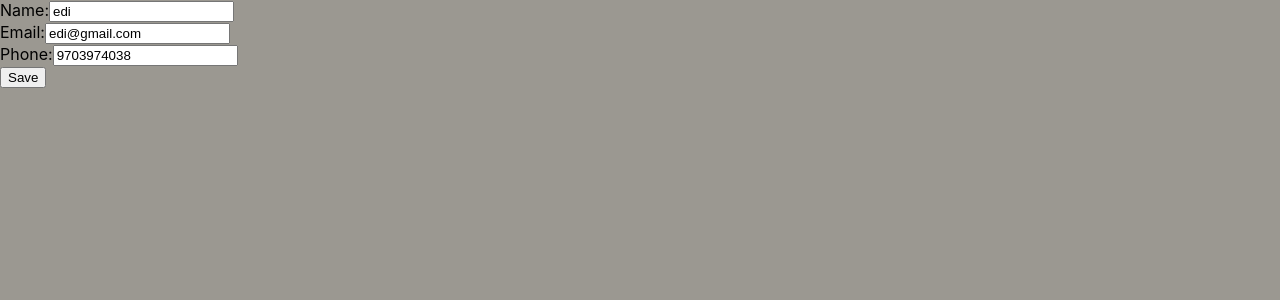
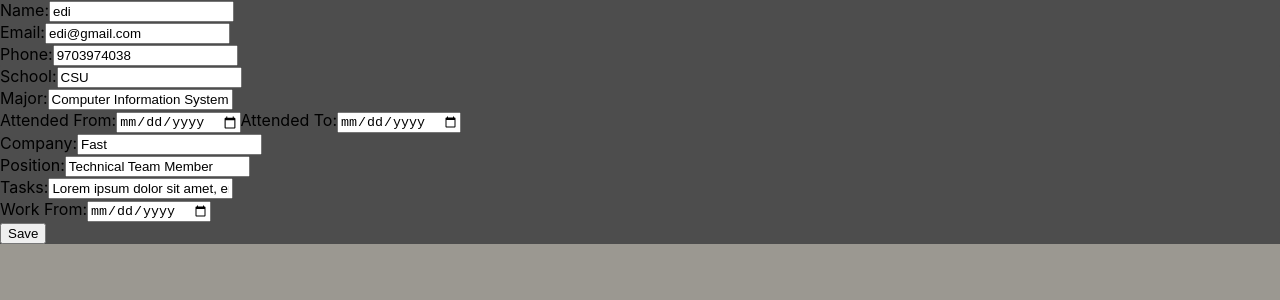
Before and after one commit to ddaniels7009/CV-Application, a React (Create React App) app: page / in a window 1280 px wide. Shown: the top 300 px of the page. Built offline with nearby package versions, Linux system fonts and the light colour scheme.

Commit message:
added work and education section

```diff
--- a/src/App.css
+++ b/src/App.css
@@ -6,3 +6,9 @@
 body{
   background-color: rgb(155, 152, 145);
 }
+
+div{
+  background-color: rgb(77, 77, 77);
+  height: 100%;
+  border-radius: 1px;
+}
--- a/src/App.js
+++ b/src/App.js
@@ -4,6 +4,8 @@ import { Component } from "react";
 import BasicInfoForm from './components/basicInfo';
 //import Button from './components/button';
 import Cv from './components/cv';
+import EducationInfo from './components/education';
+import WorkInfo from './components/work';
 
 
 class App extends Component {
@@ -15,6 +17,18 @@ class App extends Component {
       name: 'edi',
       email: 'edi@gmail.com',
       phone: 9703974038,
+
+      school: 'CSU',
+      degree: 'Computer Information Systems',
+      studyFrom: "",
+      studyTo: "",
+
+      company: 'Fast',
+      position: 'Technical Team Member',
+      tasks: 'Lorem ipsum dolor sit amet, erat democritum consectetuer est in, ea mea inani aeque scriptorem, erant possit his ut. Nec ex veritus percipitur. Eius copiosae pericula vis ei, natum liber no eos, ei quo erat illud consulatu. His elit scribentur eloquentiam ei, eros vide illud cum et, nullam erroribus cotidieque ut sed.',
+      workFrom: '',
+      workTo: '',
+
       saved: false
     };
   }
@@ -37,8 +51,7 @@ class App extends Component {
         })
     }
   }
-  //<Name saved={this.state.saved} name={this.state.name} email={this.state.email}/>
-  //<Button saved={this.props.saved} changeIt={this.updateSaved} />
+
   render() {
 
     if (this.state.saved) {
@@ -48,20 +61,50 @@ class App extends Component {
             name={this.state.name}
             email={this.state.email}
             phone={this.state.phone}
-          changeIt={this.updateSaved}></Cv>
+            changeIt={this.updateSaved}
+            school={this.state.school}
+            degree={this.state.degree}
+            from={this.state.studyFrom}
+            to={this.state.studyTo}
+            company={this.state.company}
+            position={this.state.position}
+            tasks={this.state.tasks}>
+
+          </Cv>
         </div>
       );
     }
 
     else {
       return (
+        <div>
           <BasicInfoForm
             saved={this.state.saved}
             name={this.state.name}
             email={this.state.email}
             phone={this.state.phone}
             changeIt={this.updateSaved}
-        handleChange={this.handleChange} />
+            handleChange={this.handleChange}
+          />
+
+          <EducationInfo
+            saved={this.state.saved}
+            school={this.state.school}
+            degree={this.state.degree}
+            from={this.state.studyFrom}
+            to={this.state.studyTo}
+            changeIt={this.updateSaved}
+            handleChange={this.handleChange}
+          />
+
+          <WorkInfo
+            company={this.state.company}
+            position={this.state.position}
+            tasks={this.state.tasks}
+            changeIt={this.updateSaved}
+            handleChange={this.handleChange}
+          />
+        </div>
       );
     }
   }
--- a/src/components/basicInfo.js
+++ b/src/components/basicInfo.js
@@ -7,7 +7,6 @@ class BasicInfoForm extends Component {
         super(props);
         //console.log(this.props)
     }
-
 
 
     render() {
@@ -45,7 +44,7 @@ class BasicInfoForm extends Component {
                     onChange={this.props.handleChange('phone')}>
                 </input>
                 <br />
-                <Button saved={this.props.saved} changeIt={this.props.changeIt}/>
+
             </form>
         </div>
         );
--- a/src/components/button.js
+++ b/src/components/button.js
@@ -5,9 +5,8 @@ class Button extends Component {
 
     constructor(props) {
         super(props);
-        console.log(this.props)
+        //console.log(this.props)
     }
-
 
     render() {
 
--- a/src/components/cv.js
+++ b/src/components/cv.js
@@ -9,13 +9,19 @@ class Cv extends Component {
         //console.log(this.props)
     }
 
-
     render() {
         return (
             <div id="testing">
                 <div>{this.props.name}</div>
                 <div>{this.props.email}</div>
                 <div>{this.props.phone}</div>
+                <div>{this.props.school}</div>
+                <div>{this.props.degree}</div>
+                <div>{this.props.from}</div>
+                <div>{this.props.to}</div>
+                <div>{this.props.company}</div>
+                <div>{this.props.position}</div>
+                <div>{this.props.tasks}</div>
                 <button type="button" onClick={this.props.changeIt}>Edit</button>
             </div>
         )
--- /dev/null
+++ b/src/components/education.js
@@ -0,0 +1,62 @@
+import { Component } from "react";
+import Button from './button'
+
+class EducationInfo extends Component {
+
+    constructor(props) {
+        super(props);
+        console.log(this.props)
+    }
+
+    render() {
+        return (
+            <div>
+            <form onSubmit={this.handleSubmit}>
+                <label>
+                    School:
+                </label>
+                <input
+                    type="text"
+                    name="school"
+                    value={this.props.school}
+                    onChange={this.props.handleChange('school')}
+                ></input>
+                <br />
+                <label>
+                    Major:
+                </label>
+                <input
+                    type="text"
+                    name="degree"
+                    value={this.props.degree}
+                    onChange={this.props.handleChange('degree')}>
+                </input>
+                <br />
+                <label>
+                    Attended From:
+                </label>
+                <input
+                    type="date"
+                    name="from"
+                    value={this.props.from}
+                    onChange={this.props.handleChange('from')}>
+                </input>
+                <label>
+                    Attended To:
+                </label>
+                <input
+                    type="date"
+                    name="to"
+                    value={this.props.to}
+                    onChange={this.props.handleChange('to')}>
+                </input>
+                <br />
+
+            </form>
+        </div>
+        );
+    }
+
+}
+
+export default EducationInfo
--- /dev/null
+++ b/src/components/work.js
@@ -0,0 +1,65 @@
+import { Component } from "react";
+//import { App } from '../App'
+import Button from './button'
+
+class WorkInfo extends Component {
+
+    constructor(props) {
+        super(props);
+        //console.log(this.props)
+    }
+
+    render() {
+        return (
+            <div>
+             <form onSubmit={this.handleSubmit}>
+                <label>
+                    Company:
+                </label>
+                <input
+                    type="text"
+                    name="company"
+                    value={this.props.company}
+                    onChange={this.props.handleChange('company')}
+                ></input>
+                <br />
+                <label>
+                    Position:
+                </label>
+                <input
+                    type="text"
+                    name="position"
+                    value={this.props.position}
+                    onChange={this.props.handleChange('position')}>
+                </input>
+                <br />
+                <label>
+                    Tasks:
+                </label>
+                <input
+                    type="text"
+                    name="tasks"
+                    value={this.props.tasks}
+                    onChange={this.props.handleChange('tasks')}>
+                </input>
+                <br />
+                <label>
+                    Work From:
+                </label>
+                <input
+                    type="date"
+                    name=""
+                    value={this.props.to}
+                    onChange={this.props.handleChange('')}>
+                </input>
+                <br />
+
+            </form>
+              <Button saved={this.props.saved} changeIt={this.props.changeIt}/>
+            </div>
+        );
+    }
+
+}
+
+export default WorkInfo
--- a/src/styles/looks.css
+++ b/src/styles/looks.css
@@ -1,6 +1,6 @@
 #testing{
     background-color: rgb(77, 77, 77);
-    height: 100px;
-    width: 100px;
-    border-radius: 5px;
+    height: 100%;
+    width: 50%;
+    border-radius: 1px;
 }
```
Also changed, not shown: src/components/name.js (deleted, +0 -21 lines). Lines whose indentation alone changed are shown as unchanged.
